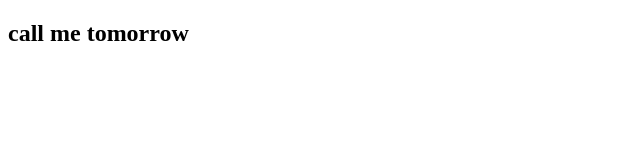
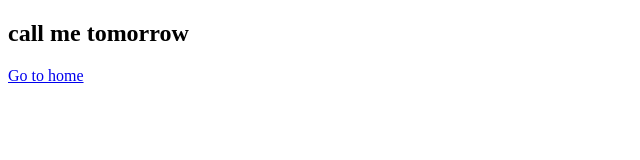
Before and after one commit to sohanshahriar/Problem-will-not-last-forever-1, a plain HTML site: page contact.html in a window 1280 px wide. Shown: the full height of the page, 0-640 px from the left. Drawn offline with Linux system fonts and the light colour scheme.

Commit message:
added link

```diff
--- a/contact.html
+++ b/contact.html
@@ -7,5 +7,11 @@
 </head>
 <body>
     <h2>call me tomorrow</h2>
+
+    <a href="index.html">Go to home</a>
+
+
+
+
 </body>
 </html>
```
Also changed, not shown: index.html (+2 -0 lines).
